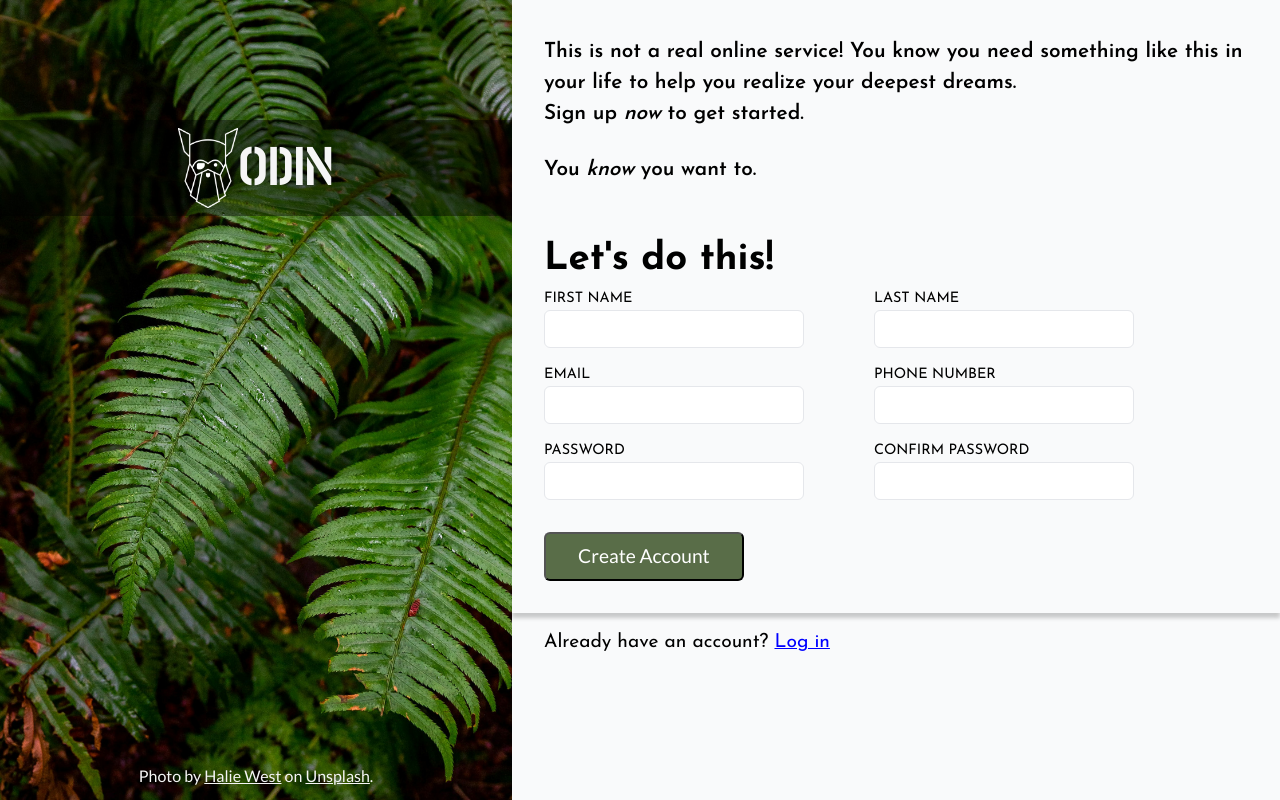
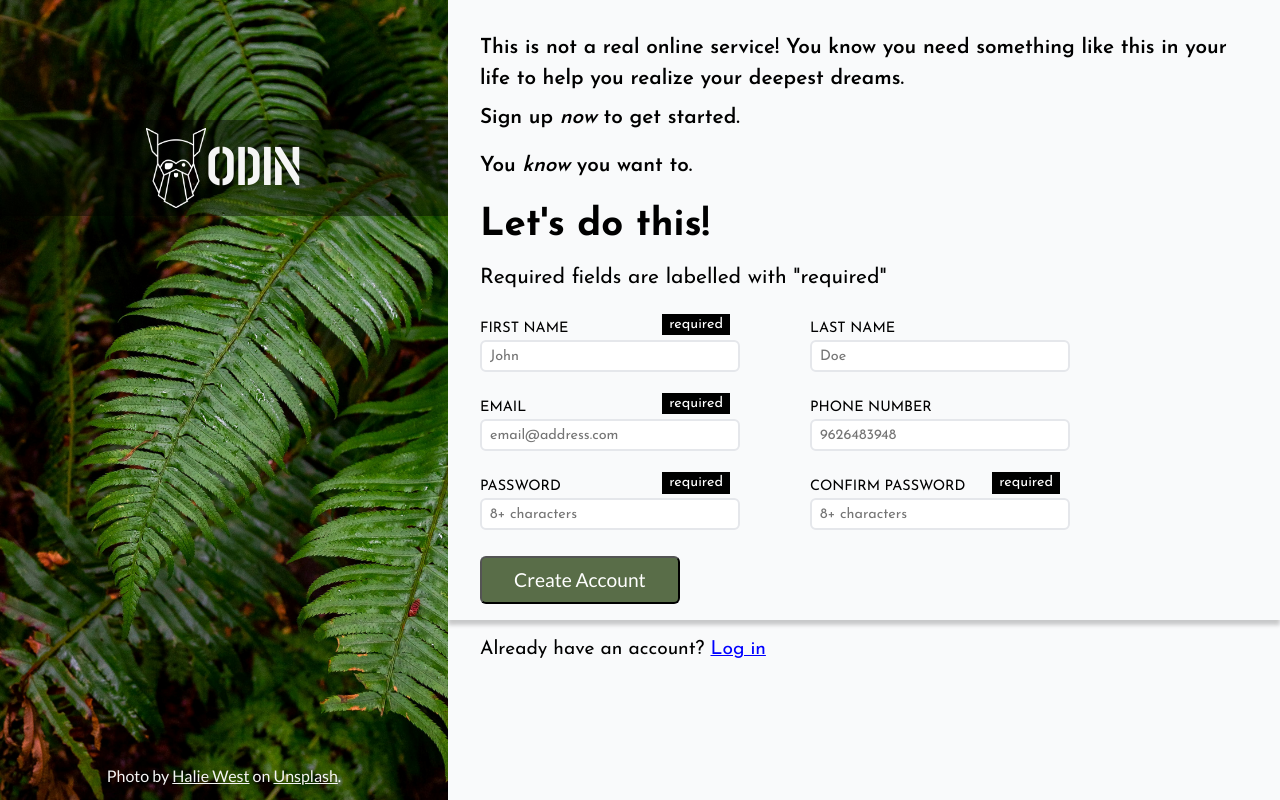
Before and after one commit to guptadheerajj/sign-up-form, a plain HTML site: page index.html in a window 1280 px wide. Drawn offline with Linux system fonts and the light colour scheme.

Commit message:
feat: make form validation, improve html structure

```diff
--- a/css/style.css
+++ b/css/style.css
@@ -3,6 +3,9 @@
 	--input-border-clr: #e5e7eb;
 	--bth-focus-border-clr: blue;
 	--body-bg-clr: #f9fafb;
+	--warning-clr: #ffcc00;
+	--valid-clr: #339900;
+	--invalid-clr: #cc3300;
 }
 
 body {
@@ -14,7 +17,7 @@ body {
 }
 
 .hero-container {
-	width: 40%;
+	width: 35%;
 	background-image: url(../assets/imgs/tree-hero.jpg);
 	background-repeat: no-repeat;
 	background-size: cover;
@@ -86,7 +89,6 @@ body {
 
 .main-section {
 	min-height: 100vh;
-	padding-top: 36px;
 	flex: 1;
 }
 
@@ -94,11 +96,15 @@ body {
 	max-width: 65ch;
 	font-weight: 600;
 	font-size: 1.3rem;
-	padding: 0 2rem;
+	margin: 2rem 2rem 0;
+}
+
+.main-section p:nth-child(2) {
+	margin-top: 8px;
 }
 
 .main-section p:nth-child(3) {
-	margin: 24px 0 46px;
+	margin: 1rem 2rem 1rem;
 	background-color: var();
 }
 
@@ -107,14 +113,23 @@ form {
 	box-shadow: 0px 5px 4px 0px rgba(0, 0, 0, 0.2);
 }
 
-form > div {
+form > .form-inputs {
 	padding: 0 2rem;
+}
+
+.form-inputs > p {
+	margin: 8px 0 24px;
+	font-size: 1.1em;
+}
+
+strong > span {
+	color: red;
 }
 
 .form-row {
 	display: flex;
 	gap: 70px;
-	margin-bottom: 1rem;
+	margin-bottom: 1.6rem;
 }
 
 .form-row > .form-group {
@@ -131,12 +146,24 @@ form > div {
 
 .form-group > label {
 	font-size: 0.9rem;
+	/* color: #504c4c; */
 }
 
-.form-group > input {
-	border-radius: 6px;
-	height: 2em;
-	border: 1px solid var(--input-border-clr);
+input + span {
+	display: block;
+	position: relative;
+}
+
+input:required + span::after {
+	content: "required";
+	font-size: 0.9rem;
+	color: white;
+	background-color: black;
+	padding: 0px 7px;
+
+	position: absolute;
+	top: -58px;
+	right: 10px;
 }
 
 form > button {
@@ -144,7 +171,7 @@ form > button {
 	color: white;
 	border-radius: 6px;
 	padding: 8px 32px;
-	margin: 1rem 2rem 2rem;
+	margin: 0 2rem 1rem;
 	font-family: "Lato";
 }
 
@@ -168,3 +195,46 @@ form > button {
 	color: red;
 	text-decoration-line: underline;
 }
+
+.form-group > input {
+	font-size: 1rem;
+	border-radius: 6px;
+	height: 2em;
+	padding-left: 8px;
+	border: 2px solid var(--input-border-clr);
+}
+
+.form-group > input::placeholder {
+	font-size: 0.9em;
+}
+
+.form-group > input:hover:not(:focus) {
+	/* box-shadow: 3px 0 3px inset; */
+	box-shadow: 0px 0px 2px 0px;
+}
+
+/* .form-group > input:active {
+	border-top: 2px solid green;
+	border-left: 2px solid green;
+} */
+
+.form-group > input:focus {
+	border-bottom: 2px solid black;
+	border-right: 2px solid black;
+	outline: none;
+}
+
+.form-group > input:not(:placeholder-shown):valid {
+	border-bottom: 2px solid var(--valid-clr);
+	border-right: 2px solid var(--valid-clr);
+}
+
+.form-group > input:not(:placeholder-shown):invalid {
+	border-bottom: 2px solid var(--invalid-clr);
+	border-right: 2px solid var(--invalid-clr);
+}
+
+.form-group > input:focus:not(:placeholder-shown):invalid {
+	border-bottom: 2px solid var(--warning-clr);
+	border-right: 2px solid var(--warning-clr);
+}
--- a/index.html
+++ b/index.html
@@ -32,37 +32,50 @@
 		<form action="" method="get" class="form-container">
 			<div class="form-inputs">
 				<h1>Let's do this!</h1>
+				<p>Required fields are labelled with "required"</p>
 				<div class="form-row">
 					<div class="form-group">
-						<label for="first-name">FIRST NAME</label>
-						<input type="text" name="first-name" id="first-name">
+						<label for="first-name"><span>FIRST NAME</label>
+						<input type="text" name="first-name" id="first-name" placeholder="John" minlength="3"
+							maxlength="15" required>
+						<span></span>
 					</div>
 
 					<div class="form-group">
 						<label for="last-name">LAST NAME</label>
-						<input type="text" name="last-name" id="last-name">
+						<input type="text" name="last-name" id="last-name" placeholder="Doe" minlength="3"
+							maxlength="15">
 					</div>
 				</div>
 
 				<div class="form-row">
 					<div class="form-group">
 						<label for="email">EMAIL</label>
-						<input type="email" name="email" id="email">
+						<input type="email" name="email" id="email" placeholder="email@address.com" maxlength="25"
+							title="Enter a valid email address" pattern="^[^@]+@[^@]+\.[^@]+$" required>
+						<span></span>
+
 					</div>
 					<div class="form-group">
 						<label for="phone-no">PHONE NUMBER</label>
-						<input type="tel" name="phone-no" id="phone-no">
+						<input type="tel" name="phone-no" id="phone-no" placeholder="9626483948"
+							title="Enter a 10-digit phone number" pattern="[0-9]{10}" minlength="10">
 					</div>
+					<!-- <input type="tel"  > -->
+
 				</div>
 
 				<div class="form-row">
 					<div class="form-group">
 						<label for="pwd">PASSWORD</label>
-						<input type="password" name="pwd" id="pwd">
+						<input type="password" name="pwd" id="pwd" placeholder="8+ characters" required minlength="9">
+						<span></span>
 					</div>
 					<div class="form-group">
 						<label for="cfrm-pwd">CONFIRM PASSWORD</label>
-						<input type="password" name="cfrm-pwd" id="cfrm-pwd">
+						<input type="password" name="cfrm-pwd" id="cfrm-pwd" placeholder="8+ characters" required
+							minlength="9">
+						<span></span>
 					</div>
 				</div>
 			</div>
```
